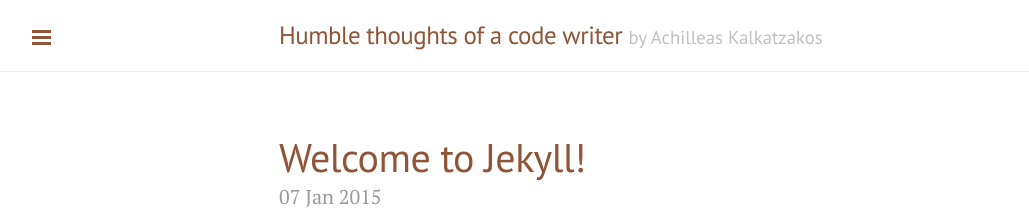
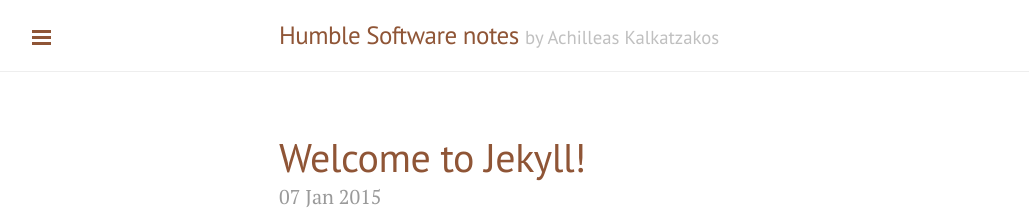
Before and after one commit to akalkatzakos/akalkatzakos.github.io, a Jekyll site: the page built from index.html, in a window 1280 px wide. Shown: the top 216 px of the page, without its empty margins (1-1030 px from the left). Built offline with Jekyll 4.4.1, drawn with Linux system fonts in a browser that asks for light colours; Markdown is read by kramdown in place of the engine named in the settings; the list of posts is cut into pages by our own code.

Commit message:
title change to fit well on small mobile phones

```diff
--- a/_config.yml
+++ b/_config.yml
@@ -9,7 +9,7 @@ permalink:           pretty
 relative_permalinks: true
 
 # Setup
-title:               Humble thoughts of a code writer
+title:               Humble Software notes
 tagline:             'by Achilleas Kalkatzakos'
 url:                 http://akalkatzakos.github.io/
 baseurl:             /
```
